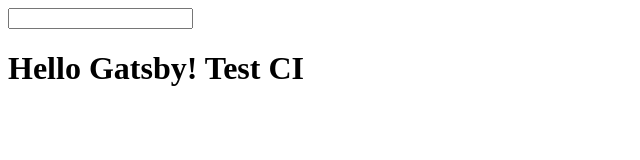
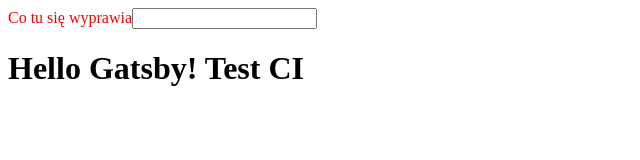
Before and after one commit to morawskiOZ/CodeMachine_Task, a Gatsby site: page / in a window 1280 px wide. Shown: the whole page, without its empty margins (0-640 px from the left). Built offline with nearby package versions, Linux system fonts and the light colour scheme; Gatsby itself is replaced by a stand-in of ours.

Commit message:
chore: add sass support

```diff
--- a/gatsby-config.js
+++ b/gatsby-config.js
@@ -8,6 +8,7 @@
 module.exports = {
   plugins: [
     'gatsby-plugin-typescript',
+    'gatsby-plugin-sass',
     {
       resolve: 'gatsby-plugin-root-import',
       options: {
--- a/package.json
+++ b/package.json
@@ -15,7 +15,9 @@
   "dependencies": {
     "gatsby": "^2.24.2",
     "gatsby-plugin-react-svg": "^3.0.0",
+    "gatsby-plugin-sass": "^2.3.12",
     "gatsby-plugin-typescript": "^2.4.14",
+    "node-sass": "^4.14.1",
     "react": "^16.13.1",
     "react-dom": "^16.13.1"
   },
--- /dev/null
+++ b/src/components/App.scss
@@ -0,0 +1,3 @@
+.App {
+  color: red;
+}
--- a/src/components/App.tsx
+++ b/src/components/App.tsx
@@ -1,10 +1,12 @@
 import * as React from 'react'
 import { ReactElement } from 'react'
+import './App.scss'
 import { ContactInput } from './Input/Input'
 
 export const App = (): ReactElement => {
   return (
-    <div data-testid="app">
+    <div data-testid="app" className="App">
+      Co tu się wyprawia
       <ContactInput onSearch={() => console.log('test')} />
     </div>
   )
```
Also changed, not shown: src/styles/reset.scss (renamed from src/styles/reset.css), 1 other file.
